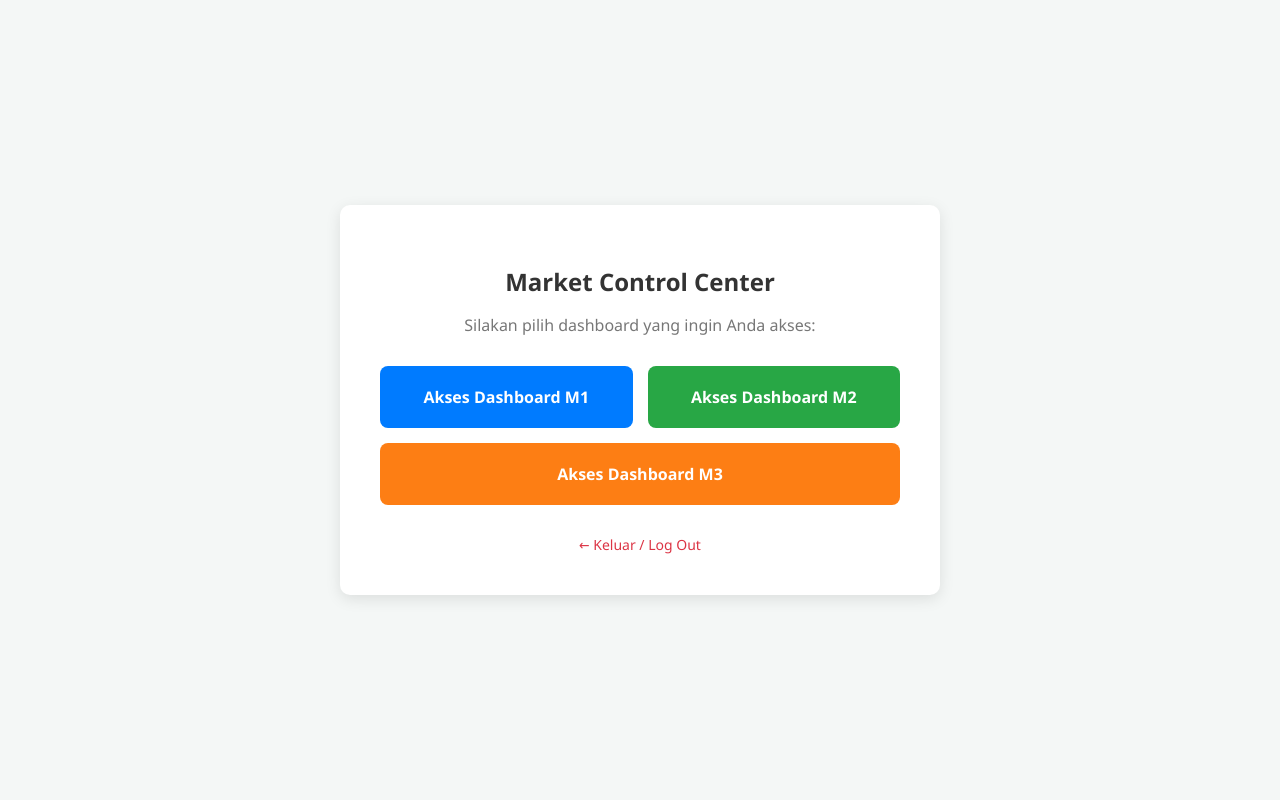
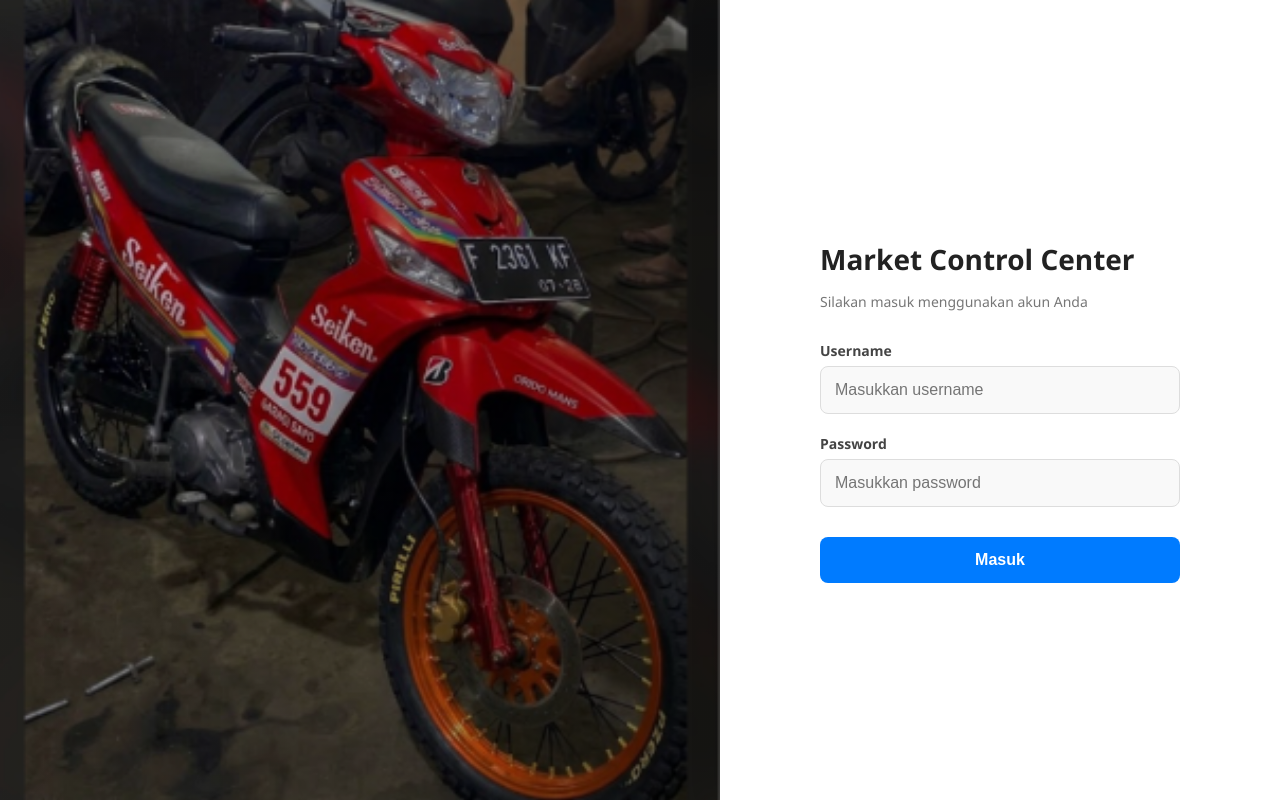
Before and after one commit to mccasiacommoditymarketplace-design/MCC, a plain HTML site: page index.html in a window 1280 px wide. Drawn offline with Linux system fonts and the light colour scheme.

Commit message:
Update index.html

```diff
--- a/index.html
+++ b/index.html
@@ -3,83 +3,183 @@
 <head>
     <meta charset="UTF-8">
     <meta name="viewport" content="width=device-width, initial-scale=1.0">
-    <title>Market Control Center - Menu</title>
+    <title>Market Control Center - Login</title>
     <style>
         body {
+            margin: 0;
+            padding: 0;
             font-family: 'Segoe UI', Tahoma, Geneva, Verdana, sans-serif;
             background: #f4f7f6;
             display: flex;
+            height: 100vh;
+            overflow: hidden;
+        }
+
+        .main-container {
+            display: flex;
+            width: 100%;
+            height: 100%;
+        }
+
+        .left-side {
+            flex: 1.2;
+            background: url('motornong.png') no-repeat center center;
+            background-size: cover;
+            position: relative;
+        }
+
+        .left-side::after {
+            content: '';
+            position: absolute;
+            top: 0; left: 0; right: 0; bottom: 0;
+            background: linear-gradient(to right, rgba(0,0,0,0.1), rgba(0,0,0,0.4));
+        }
+
+        .right-side {
+            flex: 0.8;
+            display: flex;
             justify-content: center;
             align-items: center;
-            height: 100vh;
-            margin: 0;
-        }
-        .menu-container {
             background: #ffffff;
             padding: 40px;
-            border-radius: 10px;
-            box-shadow: 0 4px 15px rgba(0,0,0,0.1);
-            text-align: center;
-            max-width: 600px; /* Diperlebar sedikit agar muat 3 tombol sejajar */
+            box-sizing: border-box;
+            box-shadow: -5px 0 25px rgba(0,0,0,0.1);
+            z-index: 10;
+        }
+
+        .login-box {
             width: 100%;
+            max-width: 360px;
+        }
+
+        h2 {
+            color: #222;
+            margin-bottom: 8px;
+            font-weight: 700;
+            font-size: 28px;
+        }
+
+        p.subtitle {
+            color: #777;
+            margin-bottom: 30px;
+            font-size: 14px;
+        }
+
+        .input-group {
+            margin-bottom: 20px;
+        }
+
+        .input-group label {
+            display: block;
+            margin-bottom: 6px;
+            color: #444;
+            font-size: 14px;
+            font-weight: 600;
+        }
+
+        .input-group input {
+            width: 100%;
+            padding: 14px;
+            border: 1px solid #ddd;
+            border-radius: 8px;
             box-sizing: border-box;
+            font-size: 16px;
+            background: #f9f9f9;
+            transition: all 0.3s;
         }
-        h2 { color: #333; margin-bottom: 10px; }
-        p { color: #777; margin-bottom: 30px; }
-        .button-group {
-            display: flex;
-            gap: 15px;
-            justify-content: center;
-            flex-wrap: wrap; /* Agar otomatis turun ke bawah jika layar kekecilan */
+
+        .input-group input:focus {
+            outline: none;
+            border-color: #007bff;
+            background: #fff;
+            box-shadow: 0 0 0 4px rgba(0,123,255,0.1);
         }
-        .menu-btn {
-            flex: 1;
-            min-width: 150px;
-            padding: 20px;
+
+        button {
+            width: 100%;
+            padding: 14px;
+            background: #007bff;
+            border: none;
+            color: white;
             font-size: 16px;
-            font-weight: bold;
-            color: white;
-            border: none;
             border-radius: 8px;
             cursor: pointer;
-            transition: transform 0.2s, background 0.3s;
-            text-decoration: none;
-            display: block;
+            font-weight: bold;
+            transition: background 0.3s, transform 0.1s;
+            margin-top: 10px;
         }
-        .btn-m1 { background: #007bff; }
-        .btn-m1:hover { background: #0056b3; transform: scale(1.05); }
 
-        .btn-m2 { background: #28a745; }
-        .btn-m2:hover { background: #218838; transform: scale(1.05); }
+        button:hover {
+            background: #0056b3;
+        }
 
-        /* WARNA UNTUK TOMBOL M3 BARU (ORANYE/JINGGA) */
-        .btn-m3 { background: #fd7e14; }
-        .btn-m3:hover { background: #e8590c; transform: scale(1.05); }
+        button:active {
+            transform: scale(0.98);
+        }
 
-        .logout-link {
-            display: inline-block;
-            margin-top: 30px;
+        .error-msg {
             color: #dc3545;
-            text-decoration: none;
             font-size: 14px;
+            text-align: center;
+            margin-top: 15px;
+            display: none;
+            font-weight: 600;
+        }
+
+        @media (max-width: 768px) {
+            .left-side {
+                display: none;
+            }
+            .right-side {
+                flex: 1;
+                padding: 20px;
+            }
         }
     </style>
 </head>
 <body>
 
-<div class="menu-container">
-    <h2>Market Control Center</h2>
-    <p>Silakan pilih dashboard yang ingin Anda akses:</p>
+<div class="main-container">
+    <div class="left-side"></div>
+    <div class="right-side">
+        <div class="login-box">
+            <h2>Market Control Center</h2>
+            <p class="subtitle">Silakan masuk menggunakan akun Anda</p>
 
-    <div class="button-group">
-        <a href="m1/index.html" class="menu-btn btn-m1">Akses Dashboard M1</a>
-        <a href="m2/index.html" class="menu-btn btn-m2">Akses Dashboard M2</a>
-        <!-- TOMBOL BARU MENUJU M3 -->
-        <a href="m3/index.html" class="menu-btn btn-m3">Akses Dashboard M3</a>
+            <form id="loginForm">
+                <div class="input-group">
+                    <label for="username">Username</label>
+                    <input type="text" id="username" placeholder="Masukkan username" required autocomplete="off">
+                </div>
+                <div class="input-group">
+                    <label for="password">Password</label>
+                    <input type="password" id="password" placeholder="Masukkan password" required>
+                </div>
+                <button type="submit">Masuk</button>
+                <div id="errorMsg" class="error-msg">Username atau Password salah!</div>
+            </form>
+        </div>
     </div>
+</div>
 
-    <a href="index.html" class="logout-link">← Keluar / Log Out</a>
-</div>
+<script>
+    document.getElementById('loginForm').addEventListener('submit', function(e) {
+        e.preventDefault();
+
+        const user = document.getElementById('username').value.trim();
+        const pass = document.getElementById('password').value;
+        const errorMsg = document.getElementById('errorMsg');
+
+        if (user.toLowerCase() === 'anong' && pass === 'gantengbet') {
+            errorMsg.style.display = 'none';
+            // Menyimpan tanda sukses login di browser
+            localStorage.setItem('mcc_session', 'aktif');
+            window.location.href = 'menu.html';
+        } else {
+            errorMsg.style.display = 'block';
+        }
+    });
+</script>
 
 </body>
 </html>
```
